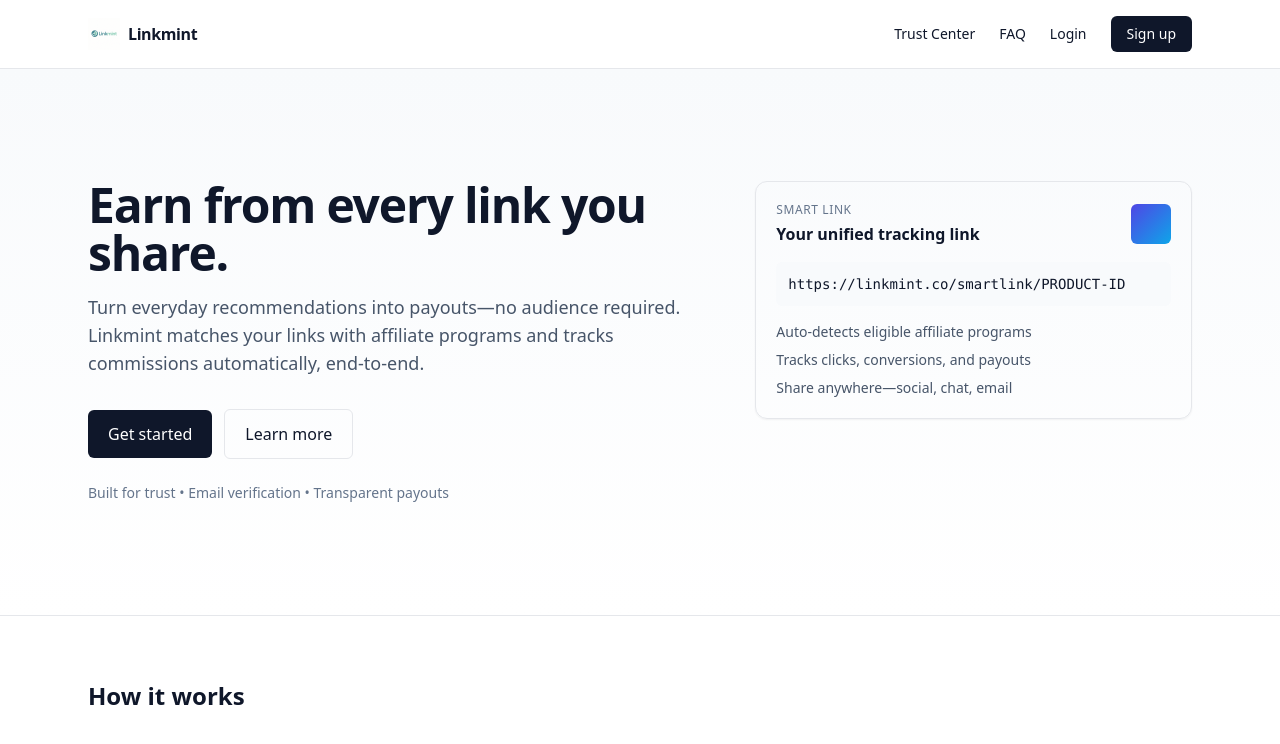
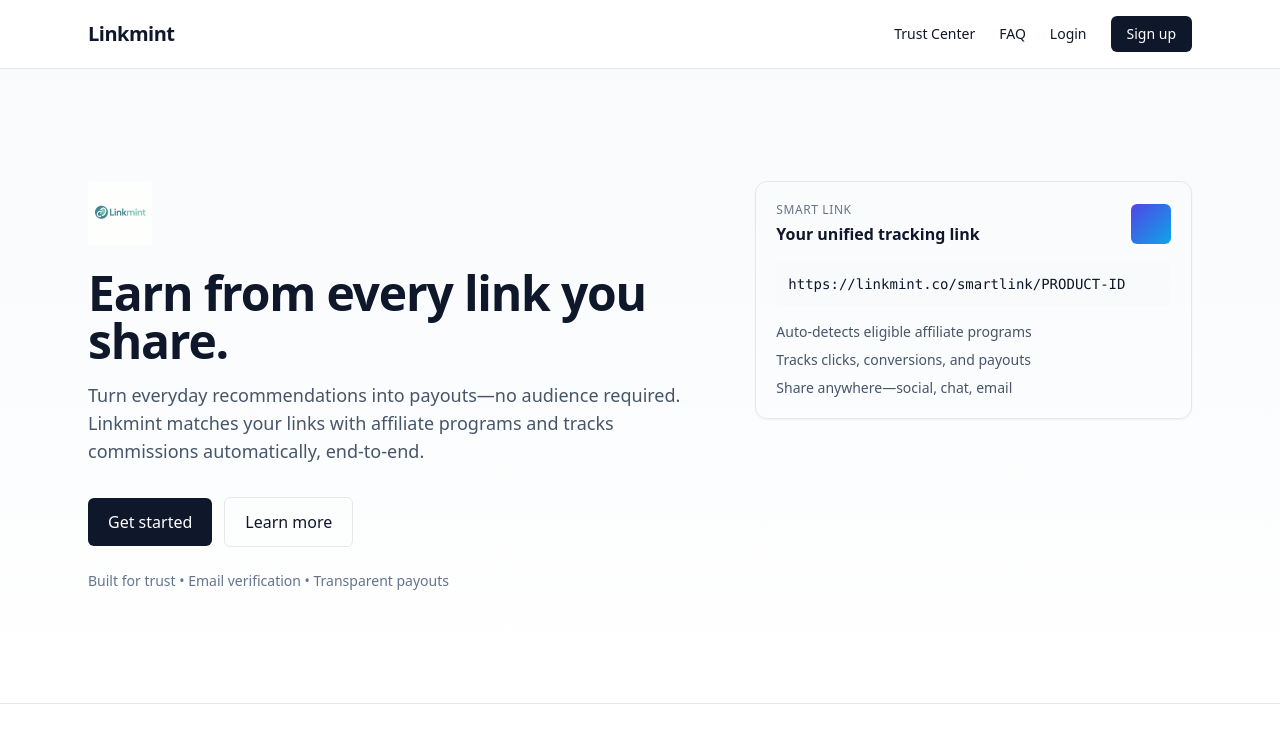
Before and after one commit to begintolern/Linkmint, a Next.js app: page / in a window 1280 px wide. Shown: the top 744 px of the page. Built offline with nearby package versions, Linux system fonts and the light colour scheme; no server answers.

Commit message:
Move logo into hero section, keep header text-only

```diff
--- a/app/page.tsx
+++ b/app/page.tsx
@@ -11,16 +11,9 @@ export default function HomePage() {
       {/* Nav */}
       <header className="border-b">
         <div className="mx-auto max-w-6xl px-6 py-4 flex items-center justify-between">
-          <Link href="/" className="flex items-center gap-2">
-            {/* Logo from /public/logo.png */}
-            <Image
-              src="/logo.png"
-              alt="Linkmint logo"
-              width={32}
-              height={32}
-              priority
-            />
-            <span className="font-semibold tracking-tight">Linkmint</span>
+          <Link href="/" className="flex items-center">
+            {/* Text-only header */}
+            <span className="font-semibold tracking-tight text-xl">Linkmint</span>
           </Link>
 
           <nav className="hidden md:flex items-center gap-6 text-sm">
@@ -48,6 +41,17 @@ export default function HomePage() {
         <div className="absolute inset-0 -z-10 bg-gradient-to-b from-slate-50 to-white" />
         <div className="mx-auto max-w-6xl px-6 py-20 lg:py-28 grid lg:grid-cols-12 gap-10">
           <div className="lg:col-span-7">
+            {/* Add logo image inside hero */}
+            <div className="mb-6">
+              <Image
+                src="/logo.png"
+                alt="Linkmint logo"
+                width={64}
+                height={64}
+                priority
+              />
+            </div>
+
             <h1 className="text-4xl/tight sm:text-5xl font-bold tracking-tight">
               Earn from every link you share.
             </h1>
```
